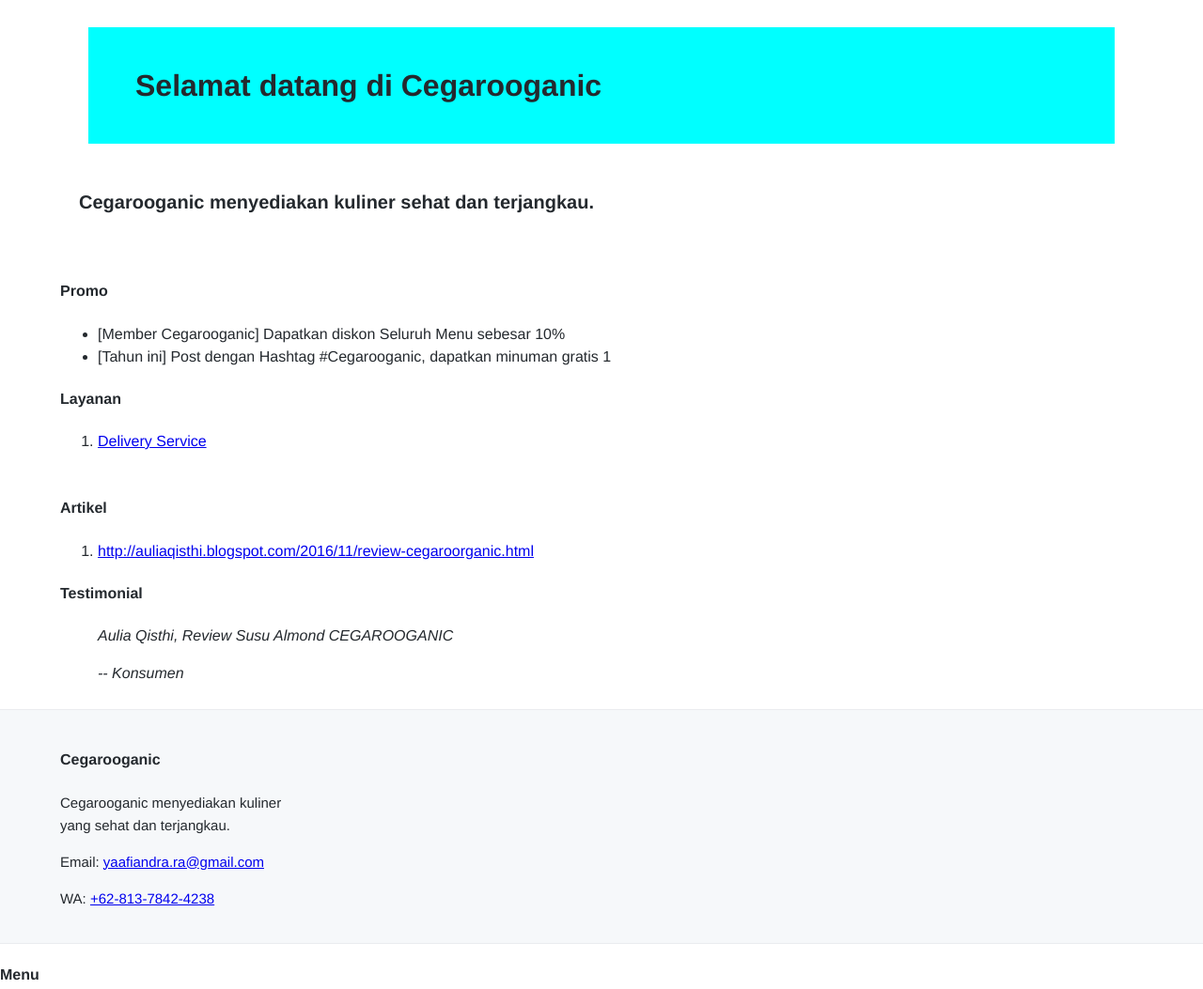
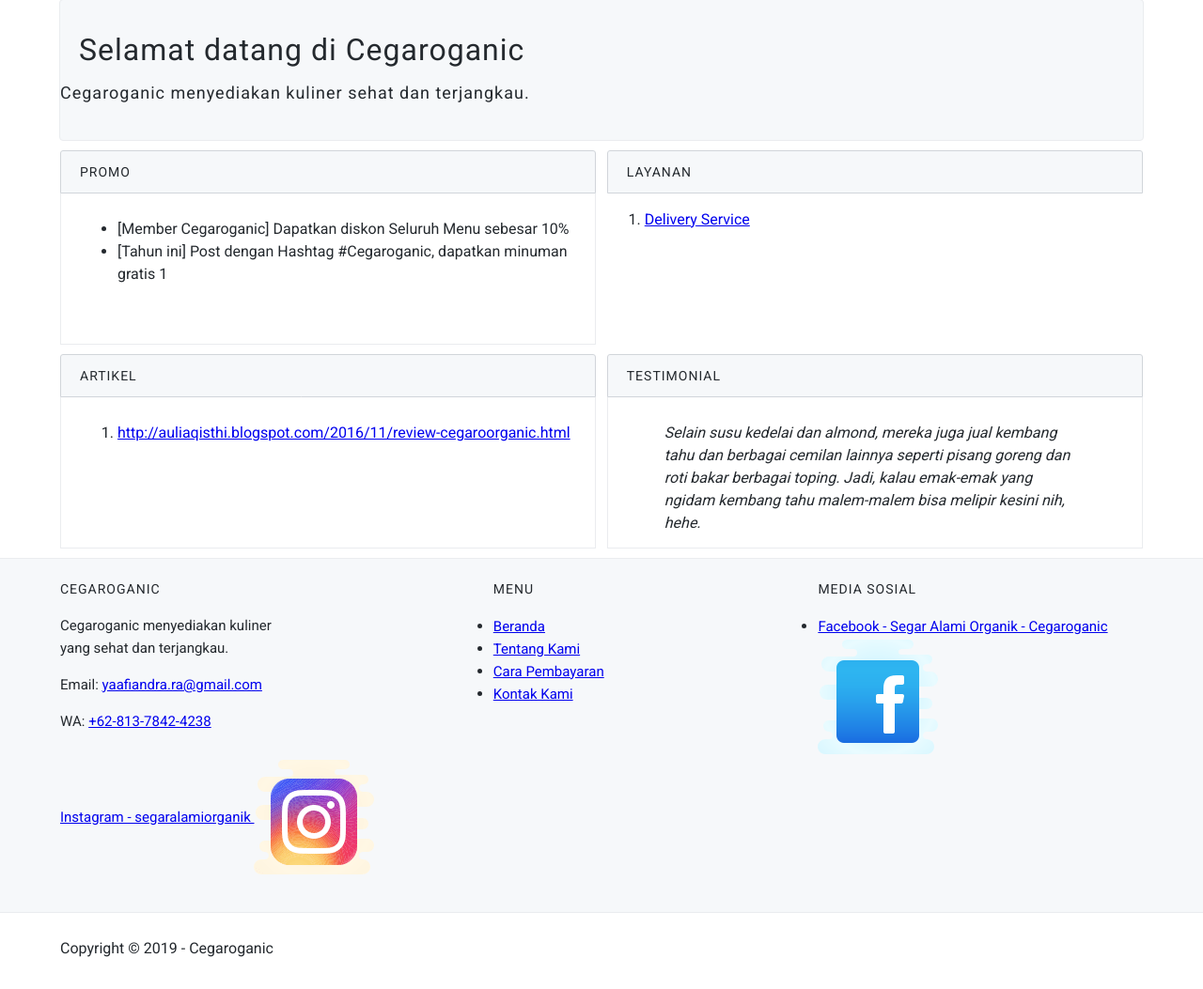
Before and after one commit to Yanara-san/Yanara.github.io, a plain HTML site: page index.html in a window 1280 px wide. Shown: the part 407-1460 px from the top of the page at 94% size. Drawn offline with Linux system fonts and the light colour scheme; a script that the page names is missing; files whose address does not match are found by name.

Commit message:
Add files via upload

```diff
--- a/index.html
+++ b/index.html
@@ -21,8 +21,8 @@
 <body>
     <!-- Start Logo -->
     <div class="container logo">
-        <a href="index.html" title="logo-cegarooganic">
-            <img src="image/logo-cegarooganic.jpg" alt="Logo Cegarooganic" width="300">
+        <a href="index.html" title="logo-cegaroganic">
+            <img src="image/logo-cegaroganic.jpg" alt="Logo Cegaroganic" width="300">
         </a>
     </div>
 
@@ -32,17 +32,17 @@
     <div class="container menu-primer">
         <ul>
             <li><a href="index.html" title="Beranda " class="active">Beranda</a></li>
-            <li><a href="index.html" title="Tentang Kami" class="active">Tentang Kami</a></li>
-            <li><a href="index.html" title="Cara Pembayaran" class="active">Cara Pembayaran</a></li>
-             <li><a href="index.html" title="Kontak Kami" class="active">Kontak Kami</a></li>
+            <li><a href="index.html" title="Tentang Kami">Tentang Kami</a></li>
+            <li><a href="index.html" title="Cara Pembayaran">Cara Pembayaran</a></li>
+             <li><a href="index.html" title="Kontak Kami">Kontak Kami</a></li>
         </ul>
     </div>
     <!-- End Menu Primer -->
 
     <!-- Start Jumbotron -->
     <div class="container jumbotron">
-        <h1>Selamat datang di Cegarooganic</h1>
-        <h3>Cegarooganic menyediakan kuliner sehat dan terjangkau.</h3>
+        <h1>Selamat datang di Cegaroganic</h1>
+        <h3>Cegaroganic menyediakan kuliner sehat dan terjangkau.</h3>
     </div>
     <!-- End Jumbotron -->
 
@@ -56,8 +56,8 @@
             </div>
             <div class="box-isi">
                 <ul>
-                    <li>[Member Cegarooganic] Dapatkan diskon Seluruh Menu sebesar 10%
-                    <li>[Tahun ini] Post dengan Hashtag #Cegarooganic, dapatkan minuman gratis 1</li>
+                    <li>[Member Cegaroganic] Dapatkan diskon Seluruh Menu sebesar 10%
+                    <li>[Tahun ini] Post dengan Hashtag #Cegaroganic, dapatkan minuman gratis 1</li>
                     </li>
                 </ul>
             </div>
@@ -73,7 +73,6 @@
                 <ol>
                     <li><a href="layanan.html" title="Delivery Service">Delivery Service</a></li>
                 </ol>
-
             </div>
         </div>
         <!-- End Layanan -->
@@ -104,7 +103,8 @@
             </div>
             <div class="box-isi">
                 <blockquote class="testimonial">
-                    <p><em>Aulia Qisthi, Review Susu Almond CEGAROOGANIC</em></p>
+                    <p><em>Selain susu kedelai dan almond, mereka juga jual kembang tahu dan berbagai cemilan lainnya seperti pisang goreng dan roti bakar berbagai toping.
+                            Jadi, kalau emak-emak yang ngidam kembang tahu malem-malem bisa melipir kesini nih, hehe.</em></p>
                     <cite>-- Konsumen</cite>
                 </blockquote>
             </div>
@@ -116,14 +116,17 @@
     <!-- Start Menu Sekunder -->
     <div class="container-full menu-sekunder">
         <div class="container">
+
+            <!-- Start Cegaroganic -->
             <div class="menu-sekunder-one">
-                <h4>Cegarooganic</h4>
-                <p>Cegarooganic menyediakan kuliner<br> yang sehat dan terjangkau.</p>
+                <h4>Cegaroganic</h4>
+                <p>Cegaroganic menyediakan kuliner<br> yang sehat dan terjangkau.</p>
                 <p>Email: <a href="mailto:yaafiandra.ra@gmail.com" title="yaafiandra.ra@gmail.com"><yaafiandra class="ra@gmail"></yaafiandra>yaafiandra.ra@gmail.com</a></p>
                 <p>WA: <a href="tel:+62-813-7842-4238" title="+62-813-7842-4238">+62-813-7842-4238</a></p>
             </div>
-        </div class="container">
-    </div>
+            <!-- End Cegaroganic -->
+
+            <!-- Start Menu -->
             <div class="menu-sekunder-two">
                 <h4>Menu</h4>
                 <ul>
@@ -133,11 +136,13 @@
                     <li><a href="kontak.html" title="Kontak Kami">Kontak Kami</a></li>
                 </ul>
             </div>
-    </div>
-    <div class="menu-sekunder-three">
+            <!-- End Menu -->
+
+            <!-- Start Media Sosial -->
+            <div class="menu-sekunder-three"></div>
                 <h4>Media Sosial</h4>
                 <ul>
-            <li><a href="https://web.facebook.com/segaralamiorganik/" title="Facebook - Segar Alami Organik - Cegarooganic ">Facebook - Segar Alami Organik - Cegarooganic
+                    <li><a href="https://web.facebook.com/segaralamiorganik/" title="Facebook - Segar Alami Organik - Cegaroganic ">Facebook - Segar Alami Organik - Cegaroganic
                     <img src="image/logo-facebook.png" alt="Logo Facebook">
                     </a></li>
                     <li><a href="https://www.instagram.com/segaralamiorganik/" title="Instagram - segaralamiorganik">Instagram - segaralamiorganik
@@ -145,25 +150,15 @@
                     </a></li>
                 </ul>
             </div>
+            <!-- End Media Sosial -->
+        </div>
     </div>
     <!-- End Menu Sekunder -->
 
-<!-- WhatsHelp.io widget -->
-<!-- WhatsHelp.io widget -->
-<script type="text/javascript">
-    (function () {
-        var options = {
-            whatsapp: "+62-813-7842-4238", // WhatsApp number
-            call_to_action: "Message us", // Call to action
-            position: "right", // Position may be 'right' or 'left'
-        };
-        var proto = document.location.protocol, host = "whatshelp.io", url = proto + "//static." + host;
-        var s = document.createElement('script'); s.type = 'text/javascript'; s.async = true; s.src = url + '/widget-send-button/js/init.js';
-        s.onload = function () { WhWidgetSendButton.init(host, proto, options); };
-        var x = document.getElementsByTagName('script')[0]; x.parentNode.insertBefore(s, x);
-    })();
-</script>
-<!-- /WhatsHelp.io widget -->
-
+    <!-- Start Copyright -->
+    <div class="container copyright">
+        <p>Copyright &copy; 2019 - Cegaroganic</p>
+    </div>
+    <!-- End Copyright -->
 </body>
 </html>
--- a/style.css
+++ b/style.css
@@ -1,24 +1,18 @@
+/* Start Font */
+@import url('https://fonts.googleapis.com/css?family=Roboto');
+/* End Font */
+
 /* Start Body */
 body {
     color: #24292e;
     background-color: white;
-    font-family: Helvetica, Arial, sans-serif ;
+    font-family: Roboto, Helvetica, Arial, sans-serif ;
     font-size: 16px ;
     line-height: 1.5em;
     margin: 0;
     padding: 0;
 }
 /* End Body */
-
-/* Start Debug */
-.bg-blue {
-    background-color: blue
-}
-
-.bg-red {
-    background-color: red
-}
-/* End Debug */
 
 /* Start Container */
 .container {
@@ -79,20 +73,6 @@
 
 /* End Menu Primer */
 
-/* Start Jumbotron */
-
-h1 {
-    background-color: aqua;
-    font-size: 32px;
-    padding:  50px;
-    margin: 30px;
-}
-h3 {
-    font-size: 20px;
-    padding:  20px;
-}
-/* End Jumbotron */
-
 .menu-sekunder li a, .menu-sekunder p {
     font-size: 15px;
 }
@@ -104,28 +84,17 @@
     -webkit-margin-start: 0px;
     -webkit-margin-end: 0px;
 }
-Inherited from body
-style.css:6
-body {
-    color: #24292e;
-    font-family: Roboto, Helvetica, Arial, sans-serif;
-    font-size: 16px;
-    line-height: 1.5rem;
-    margin: 0;
-    padding: 0;
-}
-element.style {
-}
-user agent stylesheet
 
 .menu-sekunder-one {
     width: 40%;
 }
+
 .container {
     margin: 10px auto;
     overflow: auto;
     width: 90%;
 }
+
 .menu-sekunder {
     background-color: #f6f8fa;
     border-bottom: 1px solid #eaecef;
@@ -133,22 +102,137 @@
     overflow: auto;
     padding: 10px 0;
 }
+
 .container-full {
     margin: 10px auto;
     overflow: auto;
     width: 100%;
 }
-Inherited from body
-style.css:2
-body {
-    color: #24292e;
-    background-color: white;
-    font-family: Helvetica, Arial, sans-serif;
-    font-size: 16px;
-    line-height: 1.5em;
-    margin: 0;
-    padding: 0;
-}
+
 .menu-sekunder{
     margin: 0px auto;
 }
+
+/* Start Heading */
+h1, h2, h3, h4, h5, h6{
+    font-weight: 400;
+    letter-spacing: 1px;
+}
+h1{
+    font-size: 28px;
+}
+h2{
+    font-size: 24px;
+}
+h3{
+    font-size: 18px;
+}
+h4{
+    font-size: 16px;
+}
+h5{
+    font-size: 14px;
+}
+h6{
+    font-size: 13px;
+}
+/* End Heading */
+
+/* Start Jumbotron */
+.jumbotron {
+    background-color: #f6f8fa;
+    border: 1px solid #eaecef;
+    border-radius: 4px;
+    padding: 20px 0;
+}
+.jumbotron h1 {
+    font-size: 32px;
+    padding: 0 20px;
+}
+.jumbotronh3{
+    font-size: 21px;
+    padding: 0 20px;
+}
+/* End Jumbotron */
+
+/* Start Main */
+.main-home-one {
+    float: left;
+    width: 49.5%;
+}
+
+.main-home-two {
+    float: right;
+    width: 49.5%;
+}
+
+.main-home-one .box-isi,
+.main-home-two .box-isi {
+height: 140px;
+}
+/* End Main */
+
+/* Start Box */
+.box-heading {
+    background-color: #f6f8fa;
+    border: 1px solid #d1d5da;
+    border-radius: 3px 3px 0 0 ;
+    margin: 0;
+    padding: 10px 20px;
+    text-transform: uppercase;
+}
+.box-heading h4{
+    font-size: 14px;
+    margin: 0;
+}
+
+.box-isi{
+    background-color: #ffffff;
+    border: 1px solid #eaecef;
+    border-top: 0;
+    margin: 0;
+    padding: 10px 20px;
+}
+/* End Box */
+
+/* Start Menu Sekunder */
+.menu-sekunder {
+    background-color: #f6f8fa;
+    border-bottom: 1px solid #eaecef;
+    border-top: 1px solid #eaecef;
+    overflow: auto;
+    padding: 10px 0;
+}
+.menu-sekunder h4 {
+    font-size: 14px;
+    margin: 0 auto;
+    text-transform: uppercase;
+}
+.menu-sekunder ul {
+    padding: 0;
+}
+.menu-sekunder li {
+    list-style: disc;
+}
+
+.menu-sekunder li a,
+.menu-sekunder p {
+    font-size: 15px;
+}
+
+.menu-sekunder-one,
+.menu-sekunder-two,
+.menu-sekunder-three{
+    float: left;
+}
+.menu-sekunder-one {
+    width: 40%;
+}
+.menu-sekunder-two,
+.menu-sekunder-three {
+    width: 30%;
+}
+.menu-sekunder li img {
+    vertical-align: middle;
+}
+/* End Menu Sekunder */
```
Lines whose indentation alone changed are shown as unchanged.
